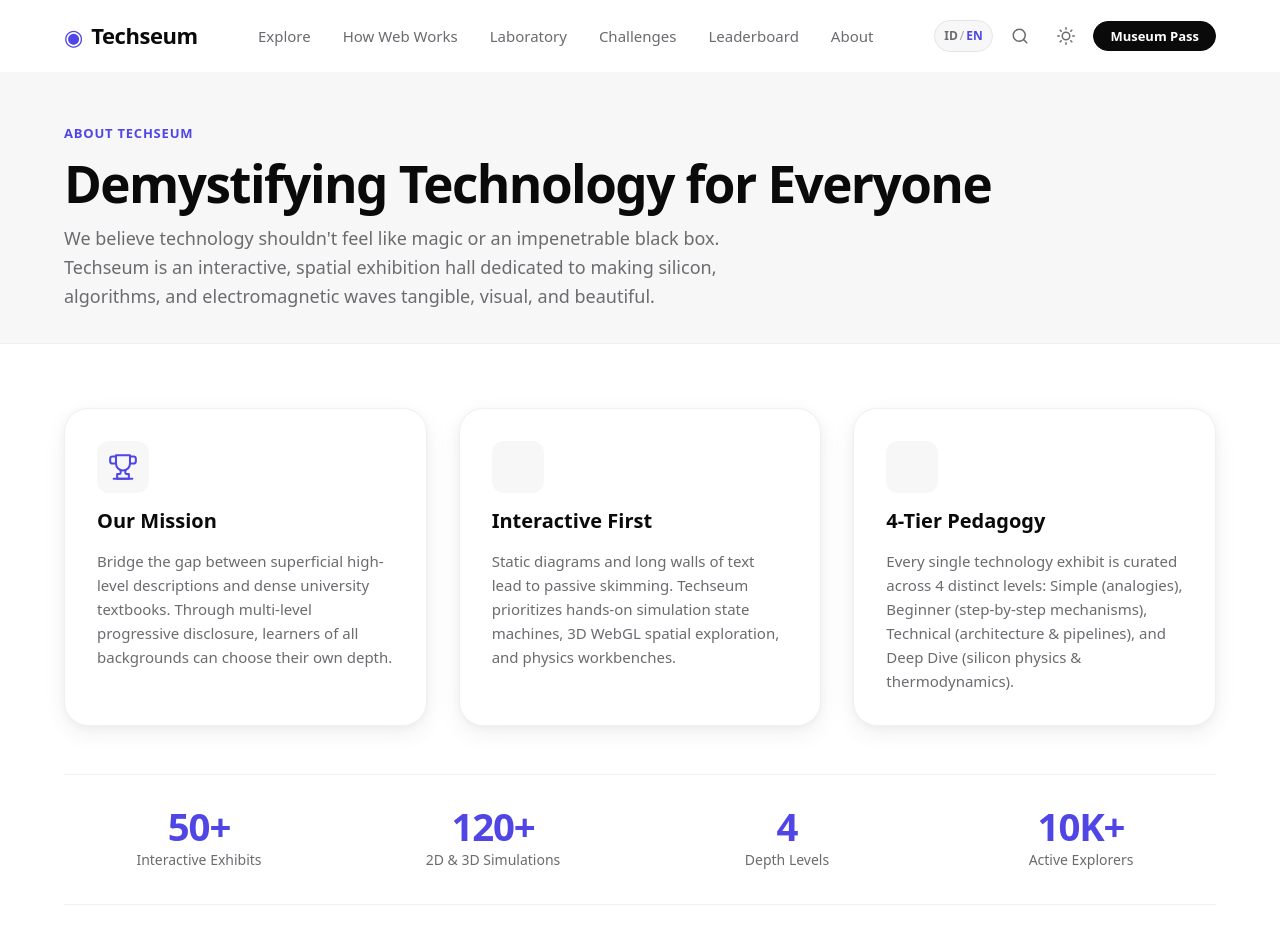
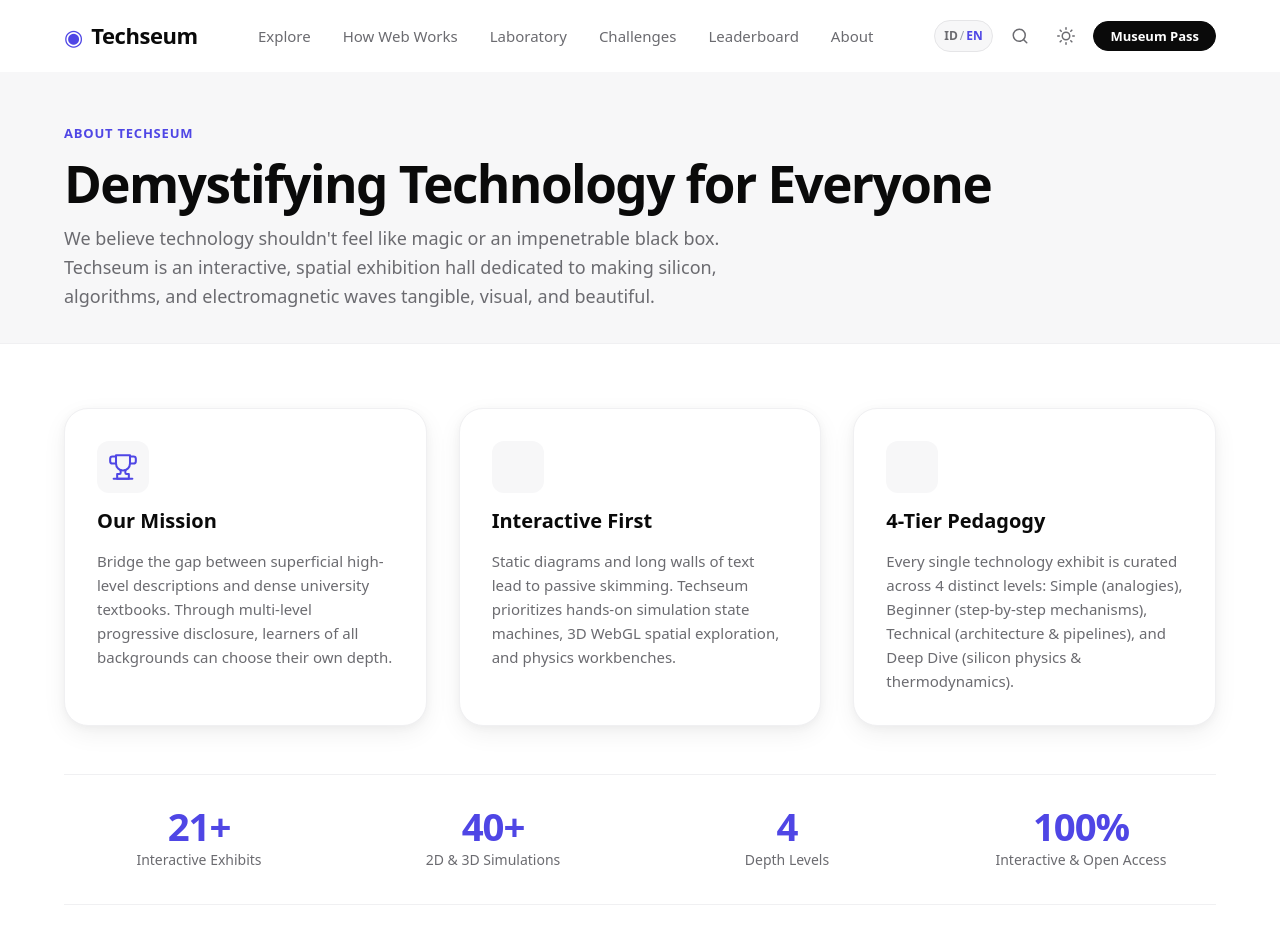
Before and after one commit to rakasyau/Techseum, a Next.js app: page /about in a window 1280 px wide. Shown: the top 952 px of the page. Built offline with nearby package versions, Linux system fonts and the light colour scheme; no server answers; a web font is replaced by a local one.

Commit message:
fix(stats): update hero and about stats to accurate 21+ exhibits and 100% open access

```diff
--- a/src/app/about/page.tsx
+++ b/src/app/about/page.tsx
@@ -63,11 +63,11 @@ export default function AboutPage() {
 
   const stats = [
     {
-      value: "50+",
-      label: language === "id" ? "Eksibit Interaktif" : "Interactive Exhibits",
+      value: "21+",
+      label: language === "id" ? "Topik Eksibit" : "Interactive Exhibits",
     },
     {
-      value: "120+",
+      value: "40+",
       label: language === "id" ? "Simulasi 2D & 3D" : "2D & 3D Simulations",
     },
     {
@@ -75,8 +75,8 @@ export default function AboutPage() {
       label: language === "id" ? "Tingkat Kedalaman" : "Depth Levels",
     },
     {
-      value: "10K+",
-      label: language === "id" ? "Penjelajah Aktif" : "Active Explorers",
+      value: "100%",
+      label: language === "id" ? "Interaktif & Akses Bebas" : "Interactive & Open Access",
     },
   ];
 
--- a/src/components/HeroSection.tsx
+++ b/src/components/HeroSection.tsx
@@ -22,9 +22,9 @@ export default function HeroSection() {
   const { t } = useLanguage();
 
   const stats = [
-    { value: "50+", label: t.hero.topicsCount },
-    { value: "120+", label: t.hero.simsCount },
-    { value: "10K+", label: t.hero.learnersCount },
+    { value: "21+", label: t.hero.topicsCount },
+    { value: "40+", label: t.hero.simsCount },
+    { value: "100%", label: t.hero.interactiveCount },
   ];
 
   return (
--- a/src/data/translations.ts
+++ b/src/data/translations.ts
@@ -22,7 +22,7 @@ export interface Translations {
     watchDemo: string;
     topicsCount: string;
     simsCount: string;
-    learnersCount: string;
+    interactiveCount: string;
   };
   featured: {
     title: string;
@@ -154,9 +154,9 @@ export const TRANSLATIONS: Record<Language, Translations> = {
       subtitle: "Lihat. Pahami. Jelajahi — dari arsitektur CPU hingga gelombang Wi-Fi dan Jaringan Syaraf Tiruan AI.",
       startExploring: "Mulai Eksplorasi",
       watchDemo: "Lihat Demo Interaktif",
-      topicsCount: "50+ Topik Eksibit",
-      simsCount: "120+ Simulasi Visual",
-      learnersCount: "10K+ Penjelajah Aktif",
+      topicsCount: "Topik Eksibit",
+      simsCount: "Simulasi 2D & 3D",
+      interactiveCount: "Interaktif & Akses Bebas",
     },
     featured: {
       title: "Eksibit Pilihan",
@@ -181,7 +181,7 @@ export const TRANSLATIONS: Record<Language, Translations> = {
     explore: {
       kicker: "Katalog & Direktori Eksibit",
       title: "Jelajahi Eksibit Teknologi",
-      subtitle: "Telusuri 11+ eksibit teknologi interaktif. Selami mikroarsitektur, gelombang RF, dan sirkuit silikon sesuai kecepatan belajarmu.",
+      subtitle: "Telusuri 21+ eksibit teknologi interaktif. Selami mikroarsitektur, gelombang RF, dan sirkuit silikon sesuai kecepatan belajarmu.",
       searchPlaceholder: "Cari topik eksibit (misal: CPU, Wi-Fi, Kamera, GPU, Baterai)...",
       showingCount: "Menampilkan",
       mastered: "Dikuasai",
@@ -286,9 +286,9 @@ export const TRANSLATIONS: Record<Language, Translations> = {
       subtitle: "See it. Understand it. Explore it — from CPU microarchitectures to Wi-Fi waves and Neural Networks.",
       startExploring: "Start Exploring",
       watchDemo: "Watch Interactive Demo",
-      topicsCount: "50+ Topic Exhibits",
-      simsCount: "120+ Visual Simulations",
-      learnersCount: "10K+ Active Explorers",
+      topicsCount: "Topic Exhibits",
+      simsCount: "2D & 3D Simulations",
+      interactiveCount: "Interactive & Open Access",
     },
     featured: {
       title: "Featured Exhibits",
@@ -313,7 +313,7 @@ export const TRANSLATIONS: Record<Language, Translations> = {
     explore: {
       kicker: "Museum Catalog & Directory",
       title: "Explore Technology Exhibits",
-      subtitle: "Walk through 11+ interactive technology exhibits. Dive into microarchitectures, RF waveforms, and silicon circuits at your pace.",
+      subtitle: "Walk through 21+ interactive technology exhibits. Dive into microarchitectures, RF waveforms, and silicon circuits at your pace.",
       searchPlaceholder: "Search exhibits (e.g. CPU, Wi-Fi, Camera, GPU, Battery)...",
       showingCount: "Showing",
       mastered: "Mastered",
```
